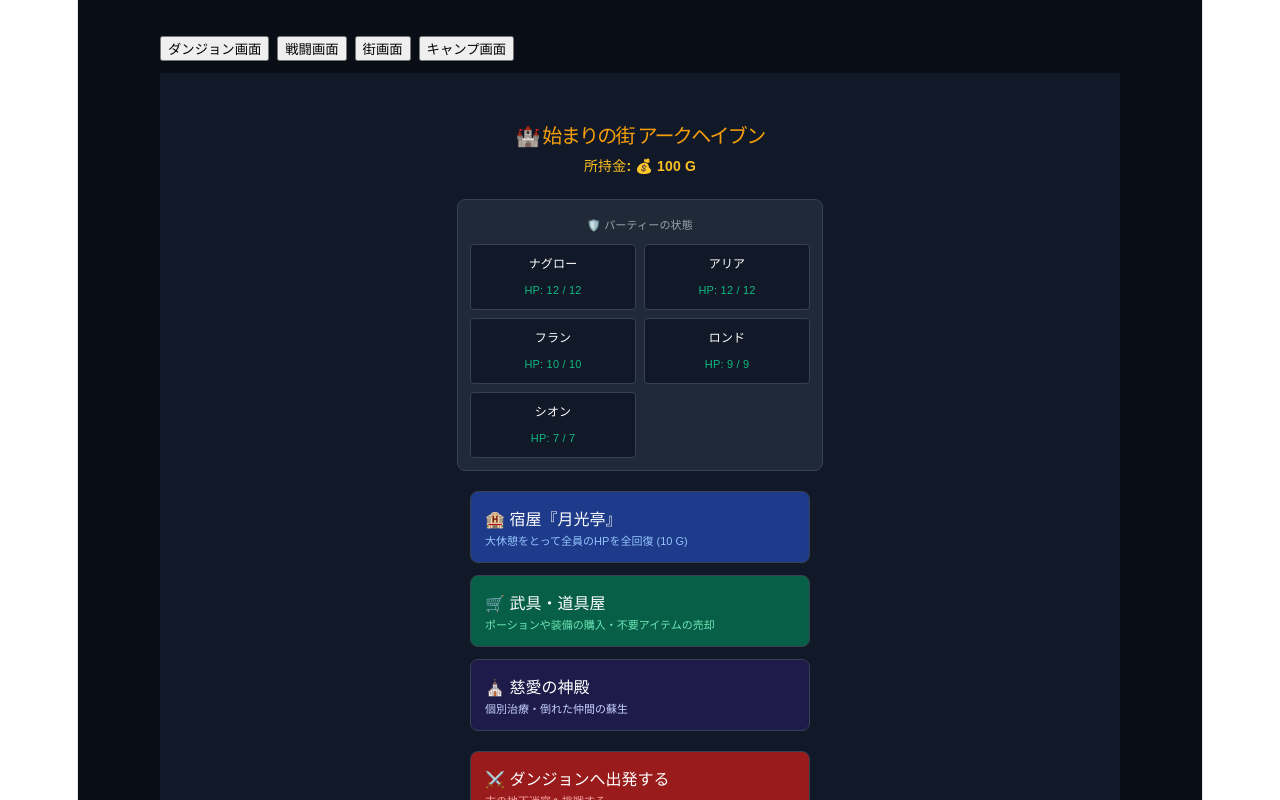
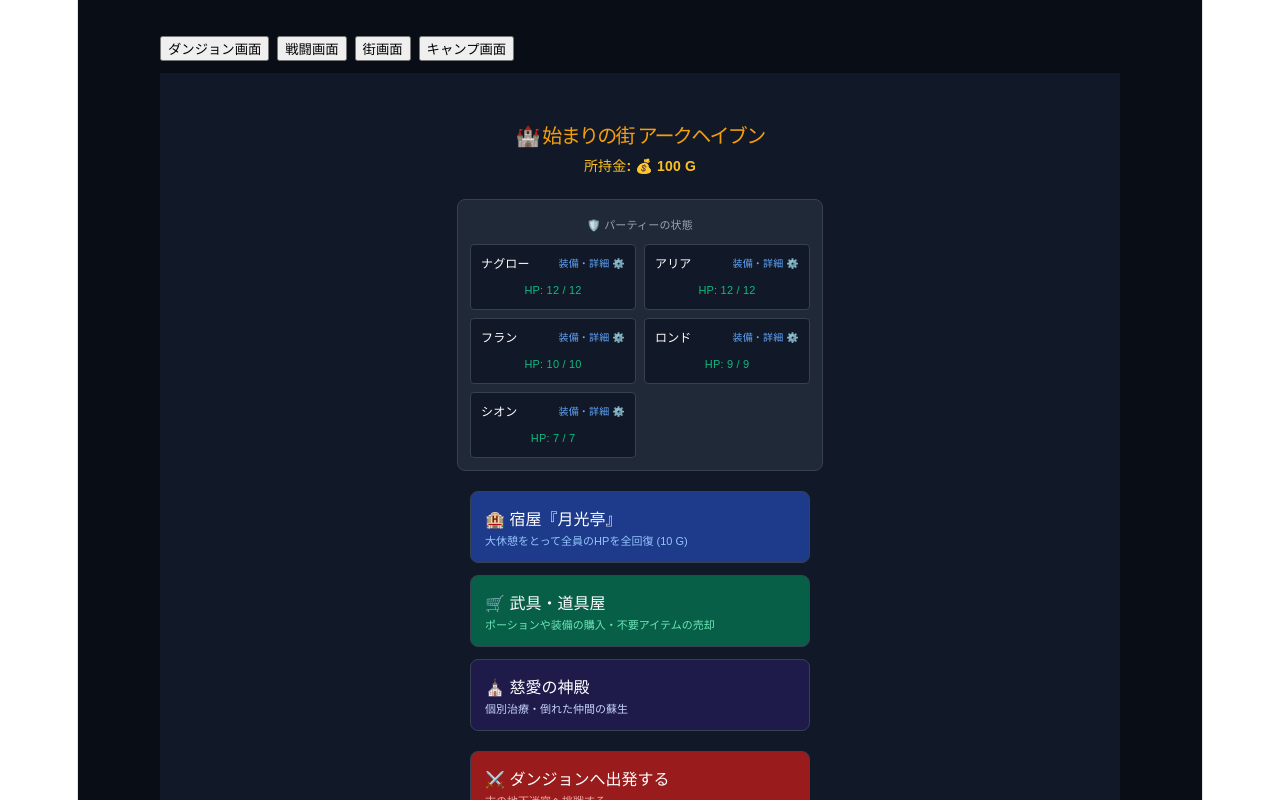
Before and after one commit to ueno-pwcom/wiz5e, a React (Vite) app: page / in a window 1280 px wide. Both pictures are taken after a click on the button "街画面". Shown: the top 800 px of the page. Built offline with nearby package versions, Linux system fonts and the light colour scheme.

Commit message:
街でのステータス画面表示

```diff
--- a/src/components/CharacterDetailModal.tsx
+++ b/src/components/CharacterDetailModal.tsx
@@ -4,17 +4,29 @@ import { useGameStore } from '../store/useGameStore';
 import { InventoryView } from './InventoryView';
 import { itemList } from '../data/items';
 import { getAbilityModifier } from '../utils/dice';
+import type { Character } from '../types/game';
 
-export const CharacterDetailModal: React.FC = () => {
+interface CharacterDetailModalProps {
+  character?: Character;
+  onClose?: () => void;
+}
+
+export const CharacterDetailModal: React.FC<CharacterDetailModalProps> = ({ character: propCharacter, onClose }) => {
   const party = useGameStore((state) => state.party);
   const selectedCharacterId = useGameStore((state) => state.selectedCharacterId);
   const setSelectedCharacterId = useGameStore((state) => state.setSelectedCharacterId);
   const [showInventory, setShowInventory] = useState(false);
 
-  if (!selectedCharacterId) return null;
+  const character = propCharacter ?? party.find((c) => c.id === selectedCharacterId);
+  if (!character) return null;
 
-  const character = party.find((c) => c.id === selectedCharacterId);
-  if (!character) return null;
+  const closeModal = () => {
+    if (onClose) {
+      onClose();
+    } else {
+      setSelectedCharacterId(null);
+    }
+  };
 
   // 修正値の表記整形 (例: +2, -1, +0)
   const formatMod = (score: number) => {
@@ -35,7 +47,7 @@ export const CharacterDetailModal: React.FC = () => {
   const equippedArmor = character.equipped_armor_id ? itemList[character.equipped_armor_id] : null;
 
   return (
-    <div style={overlayStyle} onClick={() => setSelectedCharacterId(null)}>
+    <div style={overlayStyle} onClick={closeModal}>
       <div style={modalStyle} onClick={(e) => e.stopPropagation()}>
         {/* ヘッダー */}
         <div style={{ display: 'flex', justifyContent: 'space-between', alignItems: 'center', borderBottom: '1px solid #374151', paddingBottom: '8px', marginBottom: '12px' }}>
@@ -45,7 +57,7 @@ export const CharacterDetailModal: React.FC = () => {
               Level {character.level} / クラスID: {character.class_id}
             </span>
           </div>
-          <button onClick={() => setSelectedCharacterId(null)} style={closeBtnStyle}>✕</button>
+          <button onClick={closeModal} style={closeBtnStyle}>✕</button>
         </div>
 
         {showInventory ? (
--- a/src/components/TownView.tsx
+++ b/src/components/TownView.tsx
@@ -3,6 +3,8 @@ import React, { useState } from 'react';
 import { useGameStore } from '../store/useGameStore';
 import { ShopModal } from './ShopModal';
 import { TempleModal } from './TempleModal';
+import { CharacterDetailModal } from './CharacterDetailModal';
+import type { Character } from '../types/game';
 
 export const TownView: React.FC = () => {
   const party = useGameStore((state) => state.party);
@@ -12,6 +14,7 @@ export const TownView: React.FC = () => {
 
   const [showShop, setShowShop] = useState(false);
   const [showTemple, setShowTemple] = useState(false);
+  const [selectedChar, setSelectedChar] = useState<Character | null>(null);
   const innCost = 10; // 宿泊代金
 
   return (
@@ -31,8 +34,15 @@ export const TownView: React.FC = () => {
         </div>
         <div style={{ display: 'grid', gridTemplateColumns: 'repeat(2, 1fr)', gap: '8px' }}>
           {party.map((m) => (
-            <div key={m.id} style={partyMemberCardStyle}>
-              <div style={{ fontWeight: 'bold', fontSize: '12px' }}>{m.name}</div>
+            <div
+              key={m.id}
+              onClick={() => setSelectedChar(m)}
+              style={partyMemberCardStyle}
+            >
+              <div style={{ fontWeight: 'bold', fontSize: '12px', display: 'flex', justifyContent: 'space-between' }}>
+                <span>{m.name}</span>
+                <span style={{ fontSize: '10px', color: '#60a5fa' }}>装備・詳細 ⚙️</span>
+              </div>
               <div style={{ fontSize: '11px', color: m.hp.current < m.hp.max * 0.4 ? '#ef4444' : '#10b981' }}>
                 HP: {m.hp.current} / {m.hp.max}
               </div>
@@ -79,6 +89,12 @@ export const TownView: React.FC = () => {
       {/* モーダル表示 */}
       {showShop && <ShopModal onClose={() => setShowShop(false)} />}
       {showTemple && <TempleModal onClose={() => setShowTemple(false)} />}
+      {selectedChar && (
+        <CharacterDetailModal
+          character={selectedChar}
+          onClose={() => setSelectedChar(null)}
+        />
+      )}
     </div>
   );
 };
--- a/src/types/game.ts
+++ b/src/types/game.ts
@@ -40,7 +40,7 @@ export interface WallData {
   W: WallType;
 }
 
-export type EventType = 'stairs_up' | 'stairs_down' | 'chest' | 'boss';
+export type EventType = 'stairs_up' | 'stairs_down' | 'chest' | 'boss' | 'trap' | 'door' | 'encounter' | 'none';
 
 export interface TileEvent {
   type: EventType;
```
